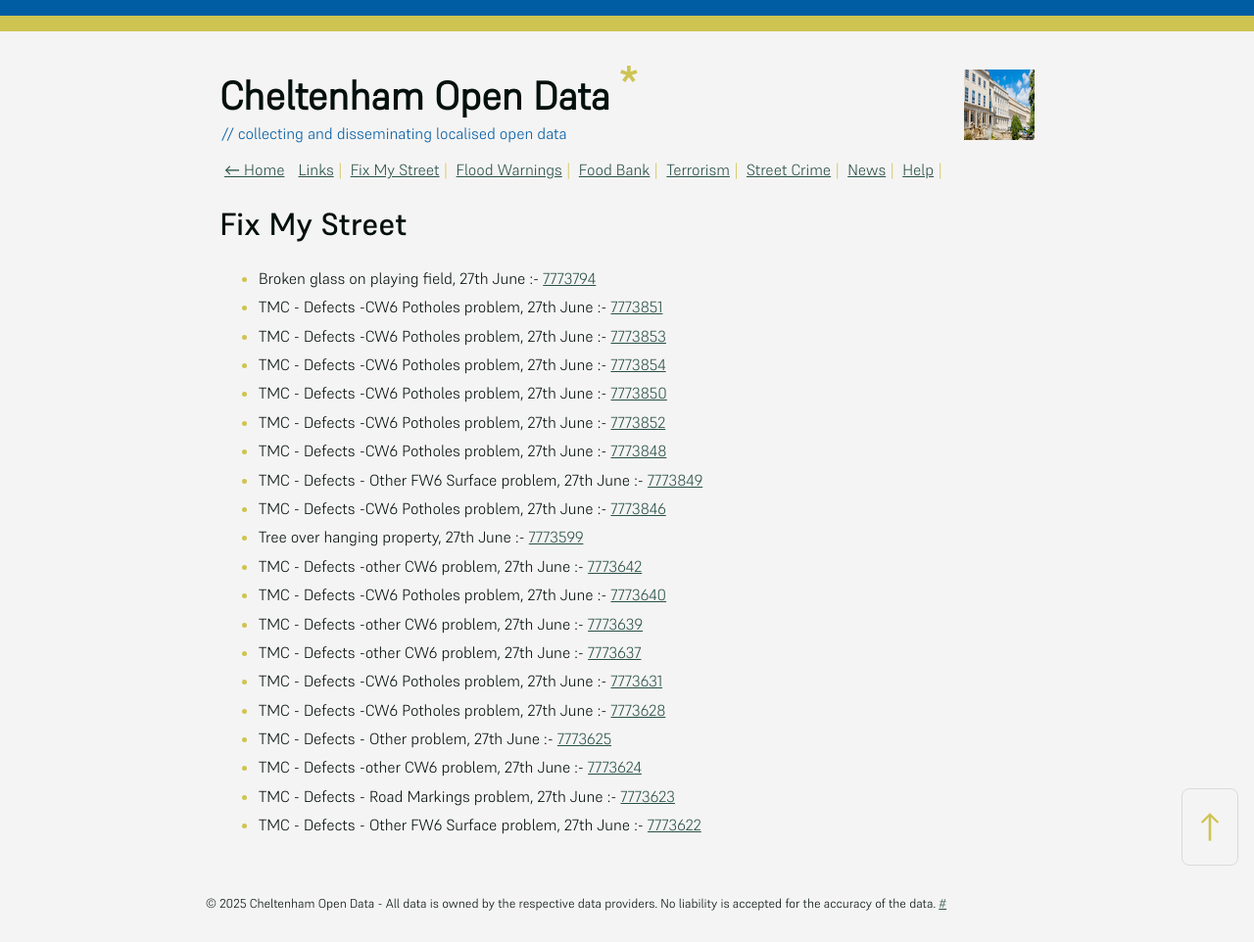
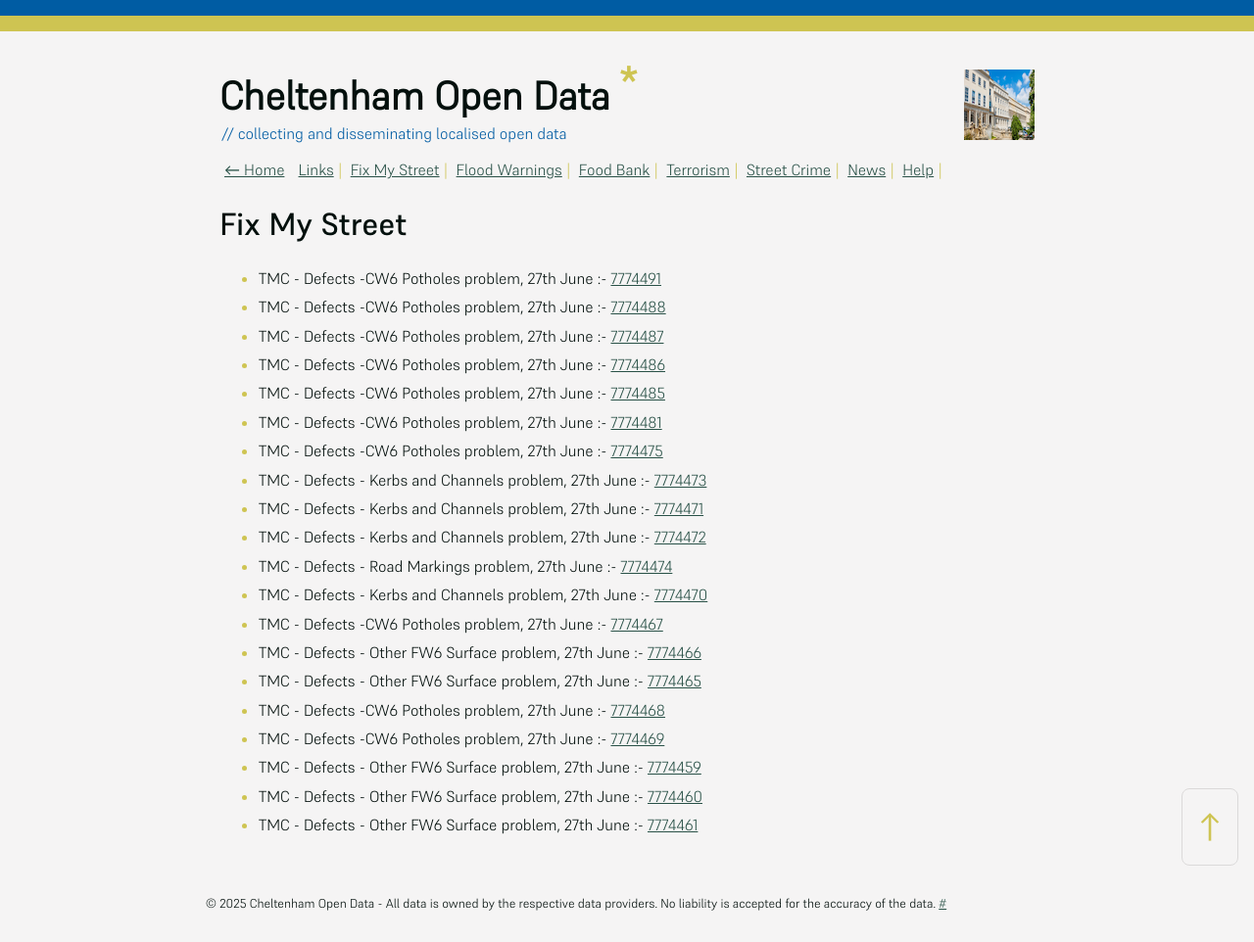
Before and after one commit to mat-0/cheltenham-open-data, a Jekyll site: the page built from _pages/fix-my-street.md, in a window 1280 px wide. Shown: the whole page at 98% size. Built offline with Jekyll 4.4.1, drawn with Linux system fonts in a browser that asks for light colours.

Commit message:
Updated 2025-06-27 13:08:16

```diff
--- a/_pages/fix-my-street.md
+++ b/_pages/fix-my-street.md
@@ -9,25 +9,25 @@ permalink: /fix-my-street
 
 <!-- fix_marker starts -->
 
-- Broken glass on playing field, 27th June :- [7773794](https://www.fixmystreet.com/report/7773794)
-- TMC - Defects -CW6 Potholes  problem, 27th June :- [7773851](https://www.fixmystreet.com/report/7773851)
-- TMC - Defects -CW6 Potholes  problem, 27th June :- [7773853](https://www.fixmystreet.com/report/7773853)
-- TMC - Defects -CW6 Potholes  problem, 27th June :- [7773854](https://www.fixmystreet.com/report/7773854)
-- TMC - Defects -CW6 Potholes  problem, 27th June :- [7773850](https://www.fixmystreet.com/report/7773850)
-- TMC - Defects -CW6 Potholes  problem, 27th June :- [7773852](https://www.fixmystreet.com/report/7773852)
-- TMC - Defects -CW6 Potholes  problem, 27th June :- [7773848](https://www.fixmystreet.com/report/7773848)
-- TMC - Defects - Other FW6  Surface problem, 27th June :- [7773849](https://www.fixmystreet.com/report/7773849)
-- TMC - Defects -CW6 Potholes  problem, 27th June :- [7773846](https://www.fixmystreet.com/report/7773846)
-- Tree over hanging property, 27th June :- [7773599](https://www.fixmystreet.com/report/7773599)
-- TMC - Defects -other CW6 problem, 27th June :- [7773642](https://www.fixmystreet.com/report/7773642)
-- TMC - Defects -CW6 Potholes  problem, 27th June :- [7773640](https://www.fixmystreet.com/report/7773640)
-- TMC - Defects -other CW6 problem, 27th June :- [7773639](https://www.fixmystreet.com/report/7773639)
-- TMC - Defects -other CW6 problem, 27th June :- [7773637](https://www.fixmystreet.com/report/7773637)
-- TMC - Defects -CW6 Potholes  problem, 27th June :- [7773631](https://www.fixmystreet.com/report/7773631)
-- TMC - Defects -CW6 Potholes  problem, 27th June :- [7773628](https://www.fixmystreet.com/report/7773628)
-- TMC - Defects - Other problem, 27th June :- [7773625](https://www.fixmystreet.com/report/7773625)
-- TMC - Defects -other CW6 problem, 27th June :- [7773624](https://www.fixmystreet.com/report/7773624)
-- TMC - Defects - Road Markings problem, 27th June :- [7773623](https://www.fixmystreet.com/report/7773623)
-- TMC - Defects - Other FW6  Surface problem, 27th June :- [7773622](https://www.fixmystreet.com/report/7773622)
+- TMC - Defects -CW6 Potholes  problem, 27th June :- [7774491](https://www.fixmystreet.com/report/7774491)
+- TMC - Defects -CW6 Potholes  problem, 27th June :- [7774488](https://www.fixmystreet.com/report/7774488)
+- TMC - Defects -CW6 Potholes  problem, 27th June :- [7774487](https://www.fixmystreet.com/report/7774487)
+- TMC - Defects -CW6 Potholes  problem, 27th June :- [7774486](https://www.fixmystreet.com/report/7774486)
+- TMC - Defects -CW6 Potholes  problem, 27th June :- [7774485](https://www.fixmystreet.com/report/7774485)
+- TMC - Defects -CW6 Potholes  problem, 27th June :- [7774481](https://www.fixmystreet.com/report/7774481)
+- TMC - Defects -CW6 Potholes  problem, 27th June :- [7774475](https://www.fixmystreet.com/report/7774475)
+- TMC - Defects - Kerbs and Channels problem, 27th June :- [7774473](https://www.fixmystreet.com/report/7774473)
+- TMC - Defects - Kerbs and Channels problem, 27th June :- [7774471](https://www.fixmystreet.com/report/7774471)
+- TMC - Defects - Kerbs and Channels problem, 27th June :- [7774472](https://www.fixmystreet.com/report/7774472)
+- TMC - Defects - Road Markings problem, 27th June :- [7774474](https://www.fixmystreet.com/report/7774474)
+- TMC - Defects - Kerbs and Channels problem, 27th June :- [7774470](https://www.fixmystreet.com/report/7774470)
+- TMC - Defects -CW6 Potholes  problem, 27th June :- [7774467](https://www.fixmystreet.com/report/7774467)
+- TMC - Defects - Other FW6  Surface problem, 27th June :- [7774466](https://www.fixmystreet.com/report/7774466)
+- TMC - Defects - Other FW6  Surface problem, 27th June :- [7774465](https://www.fixmystreet.com/report/7774465)
+- TMC - Defects -CW6 Potholes  problem, 27th June :- [7774468](https://www.fixmystreet.com/report/7774468)
+- TMC - Defects -CW6 Potholes  problem, 27th June :- [7774469](https://www.fixmystreet.com/report/7774469)
+- TMC - Defects - Other FW6  Surface problem, 27th June :- [7774459](https://www.fixmystreet.com/report/7774459)
+- TMC - Defects - Other FW6  Surface problem, 27th June :- [7774460](https://www.fixmystreet.com/report/7774460)
+- TMC - Defects - Other FW6  Surface problem, 27th June :- [7774461](https://www.fixmystreet.com/report/7774461)
 
 <!-- fix_marker ends -->
```
Also changed, not shown: _data/flood.json (+5 -27 lines), _pages/news.md (+15 -15 lines), index.md (+5 -5 lines).
